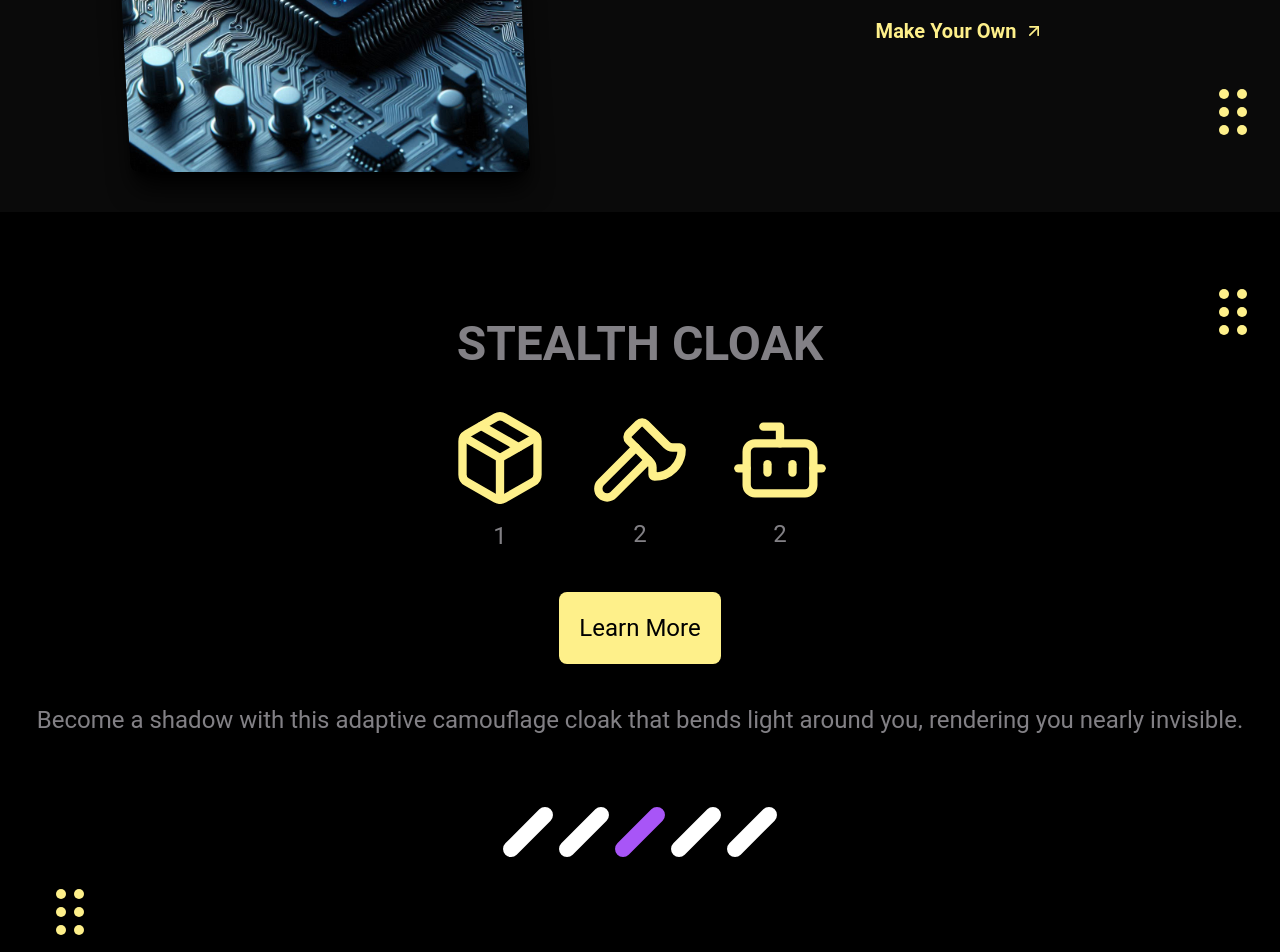
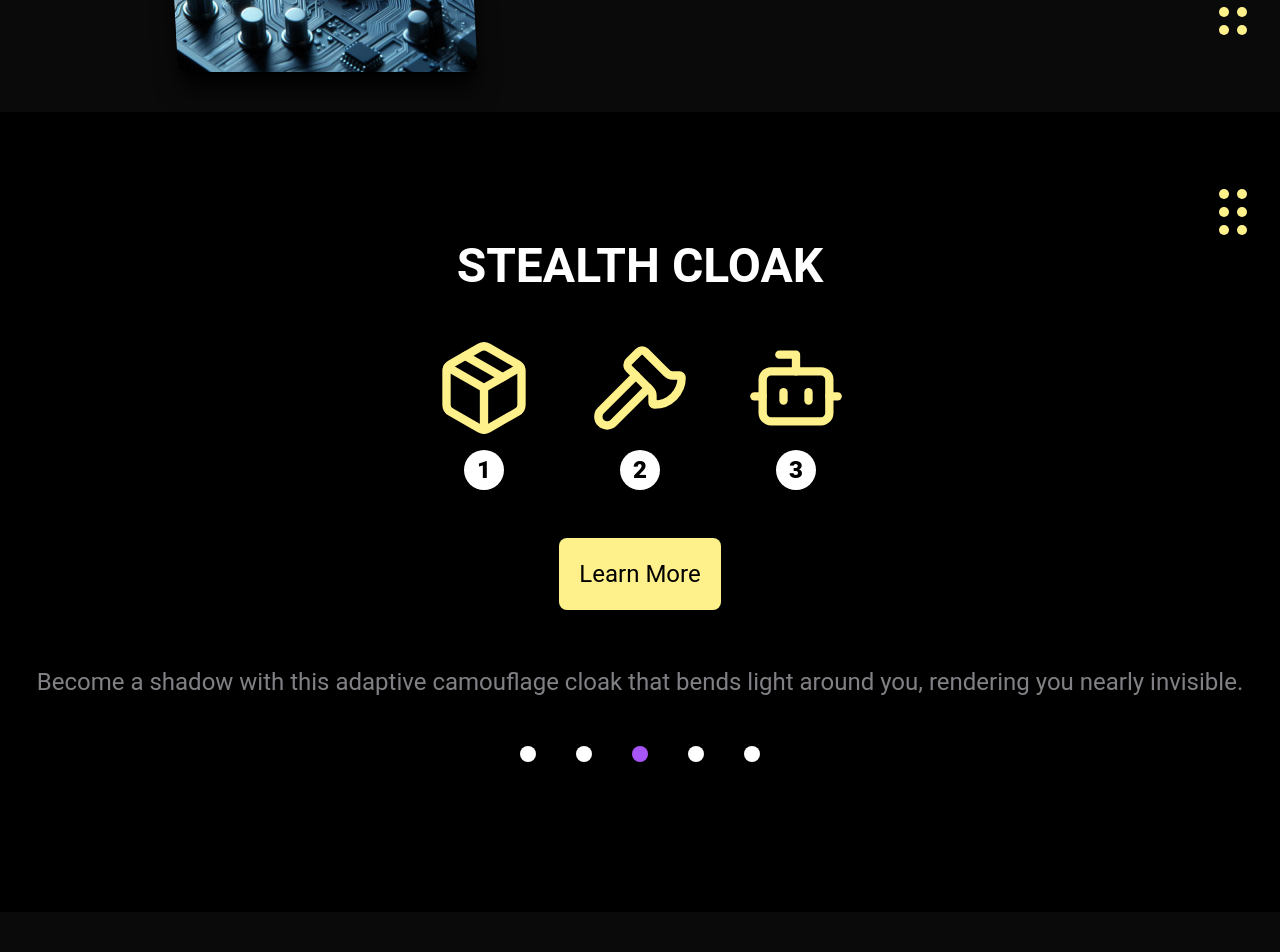
Before and after one commit to guitar6029/cyberpunk-recipe, a Next.js app: page / in a window 1280 px wide. Shown: the part 1680-2632 px from the top of the page. Built offline with nearby package versions, Linux system fonts and the light colour scheme.

Commit message:
added new responsive classes for smaller screens

```diff
--- /dev/null
+++ b/components/Dots/Dots.tsx
@@ -0,0 +1,78 @@
+export default function Dots({ direction }: { direction: string }) {
+  if (direction === "top-right") {
+    return (
+      <div className="absolute top-0 right-[3.5rem] w-[5px] h-[25vh] hidden md:flex md:flex-col justify-center gap-2">
+        <div className="flex flex-row gap-2">
+          <div className="flex flex-col gap-2">
+            <div className="rounded-full w-[10px] h-[10px] bg-yellow-200"></div>
+            <div className="rounded-full w-[10px] h-[10px] bg-yellow-200"></div>
+            <div className="rounded-full w-[10px] h-[10px] bg-yellow-200"></div>
+          </div>
+          <div className="flex flex-col gap-2">
+            <div className="rounded-full w-[10px] h-[10px] bg-yellow-200"></div>
+            <div className="rounded-full w-[10px] h-[10px] bg-yellow-200"></div>
+            <div className="rounded-full w-[10px] h-[10px] bg-yellow-200"></div>
+          </div>
+        </div>
+      </div>
+    );
+  }
+
+  if (direction === "top-left") {
+    return (
+      <div className="absolute top-0 left-[3.5rem] w-[5px] h-[25vh] hidden md:flex md:flex-col justify-center gap-2">
+        <div className="flex flex-row gap-2">
+          <div className="flex flex-col gap-2">
+            <div className="rounded-full w-[10px] h-[10px] bg-yellow-200"></div>
+            <div className="rounded-full w-[10px] h-[10px] bg-yellow-200"></div>
+            <div className="rounded-full w-[10px] h-[10px] bg-yellow-200"></div>
+          </div>
+          <div className="flex flex-col gap-2">
+            <div className="rounded-full w-[10px] h-[10px] bg-yellow-200"></div>
+            <div className="rounded-full w-[10px] h-[10px] bg-yellow-200"></div>
+            <div className="rounded-full w-[10px] h-[10px] bg-yellow-200"></div>
+          </div>
+        </div>
+      </div>
+    );
+  }
+
+  if (direction === "bottom-right") {
+    return (
+      <div className="hidden absolute bottom-0 right-[3.5rem] w-[5px] h-[25vh] md:flex md:flex-col justify-center gap-2">
+        <div className="flex flex-row gap-2">
+          <div className="flex flex-col gap-2">
+            <div className="rounded-full w-[10px] h-[10px] bg-yellow-200"></div>
+            <div className="rounded-full w-[10px] h-[10px] bg-yellow-200"></div>
+            <div className="rounded-full w-[10px] h-[10px] bg-yellow-200"></div>
+          </div>
+          <div className="flex flex-col gap-2">
+            <div className="rounded-full w-[10px] h-[10px] bg-yellow-200"></div>
+            <div className="rounded-full w-[10px] h-[10px] bg-yellow-200"></div>
+            <div className="rounded-full w-[10px] h-[10px] bg-yellow-200"></div>
+          </div>
+        </div>
+      </div>
+    );
+  }
+
+
+  if (direction === 'bottom-left') {
+    return (
+        <div className="hidden absolute bottom-0 left-[3.5rem] w-[5px] h-[25vh] md:flex md:flex-col justify-center gap-2">
+        <div className="flex flex-row gap-2">
+          <div className="flex flex-col gap-2">
+            <div className="rounded-full w-[10px] h-[10px] bg-yellow-200"></div>
+            <div className="rounded-full w-[10px] h-[10px] bg-yellow-200"></div>
+            <div className="rounded-full w-[10px] h-[10px] bg-yellow-200"></div>
+          </div>
+          <div className="flex flex-col gap-2">
+            <div className="rounded-full w-[10px] h-[10px] bg-yellow-200"></div>
+            <div className="rounded-full w-[10px] h-[10px] bg-yellow-200"></div>
+            <div className="rounded-full w-[10px] h-[10px] bg-yellow-200"></div>
+          </div>
+        </div>
+      </div>
+    )
+  }
+}
--- a/components/Footer/Footer.tsx
+++ b/components/Footer/Footer.tsx
@@ -3,13 +3,13 @@ import SecondaryBtn from "../Buttons/Nav/SecondaryBtn";
 
 const Footer: React.FC = () => {
   return (
-    <footer className="min-h-[50vh] flex sm:flex-col md:flex-row gap-2 items-center justify-around bg-black">
+    <footer className="min-h-[60vh] flex flex-col justify-center md:flex-row gap-2 items-center md:justify-around bg-black">
       <div className="flex flex-row  items-center gap-2">
         <SecondaryBtn btnText="hacks &copy;" />
         <span>2077</span>
       </div>
 
-      <div className="flex flex-row gap-10">
+      <div className="flex flex-col md:flex-row gap-10">
         <div className="flex flex-col gap-3">
           <h1 className="font-bold text-2xl text-[#828085]">Category</h1>
           <Link href={"/#"} className="text-xl text-purple-400 hover:underline">
--- a/components/Hero/Hero.tsx
+++ b/components/Hero/Hero.tsx
@@ -2,7 +2,7 @@ import { alkeron } from "@/public/fonts/fonts";
 
 const Hero: React.FC = () => {
   return (
-    <div className="relative flex flex-col justify-center min-h-screen mt-[5rem]">
+    <div className="relative flex flex-col justify-center min-h-screen mt-[5rem] animate-slide-in-left">
       <div className="absolute top-0 left-0 w-[100%] h-[0.15rem] bg-yellow-500 z-[-1]"></div>
       <div className="absolute top-0 left-0 w-[1rem] h-[100%] bg-yellow-500 z-[-1] "></div>
 
--- a/components/Overview/Overview.tsx
+++ b/components/Overview/Overview.tsx
@@ -3,6 +3,7 @@ import Link from "next/link";
 import { ArrowUpRight } from "lucide-react";
 import BlueprintBackdrop from "@/public/biohacks/neuralnterfaceHackChip.png";
 import SecondaryBtn from "../Buttons/Nav/SecondaryBtn";
+import Dots from "../Dots/Dots";
 
 const stackImg = [
   "/biohacks/gadgets/gadget1.png",
@@ -15,37 +16,9 @@ const stackImg = [
 const Overview: React.FC = () => {
   return (
     <div className="relative flex flex-col p-5 mt-15">
-      {/* top side characters */}
-      <div className="absolute top-0 left-[3.5rem] w-[5px] h-[25vh] flex flex-col justify-center gap-2">
-        <div className="flex flex-row gap-2">
-          <div className="flex flex-col gap-2">
-            <div className="rounded-full w-[10px] h-[10px] bg-yellow-200"></div>
-            <div className="rounded-full w-[10px] h-[10px] bg-yellow-200"></div>
-            <div className="rounded-full w-[10px] h-[10px] bg-yellow-200"></div>
-          </div>
-          <div className="flex flex-col gap-2">
-            <div className="rounded-full w-[10px] h-[10px] bg-yellow-200"></div>
-            <div className="rounded-full w-[10px] h-[10px] bg-yellow-200"></div>
-            <div className="rounded-full w-[10px] h-[10px] bg-yellow-200"></div>
-          </div>
-        </div>
-      </div>
 
-      {/* bottom side characters */}
-      <div className="absolute bottom-0 right-[3.5rem] w-[5px] h-[25vh] flex flex-col justify-center gap-2">
-        <div className="flex flex-row gap-2">
-          <div className="flex flex-col gap-2">
-            <div className="rounded-full w-[10px] h-[10px] bg-yellow-200"></div>
-            <div className="rounded-full w-[10px] h-[10px] bg-yellow-200"></div>
-            <div className="rounded-full w-[10px] h-[10px] bg-yellow-200"></div>
-          </div>
-          <div className="flex flex-col gap-2">
-            <div className="rounded-full w-[10px] h-[10px] bg-yellow-200"></div>
-            <div className="rounded-full w-[10px] h-[10px] bg-yellow-200"></div>
-            <div className="rounded-full w-[10px] h-[10px] bg-yellow-200"></div>
-          </div>
-        </div>
-      </div>
+      <Dots direction="top-left" />
+      <Dots direction="bottom-right" />
 
       <div className="grid sm:grid-cols-1 md:grid-cols-2 sm:gap-10  p-4">
         <div className="col-span-1 flex flex-col items-center justify-center gap-5 text-yellow-200 p-4 font-bold">
@@ -90,8 +63,8 @@ const Overview: React.FC = () => {
                     className="hover:shadow-purple-600  hover:scale-105 transition duration-300 ease-in rounded-lg shadow-xl shadow-black"
                     src={img}
                     alt="cyberpunk"
-                    width={400}
-                    height={400}
+                    width={300}
+                    height={300}
                   />
                 </div>
               );
@@ -106,7 +79,8 @@ const Overview: React.FC = () => {
               className="hover:shadow-purple-600  group-hover:scale-105 transition duration-300 ease-in skew-x-3 rounded-lg shadow-xl shadow-black"
               src={BlueprintBackdrop}
               alt="cyberpunk"
-              width={400}
+              width={300}
+              height={300}
               style={{ zIndex: 0 }}
             />
           </div>
--- a/components/Testimonials/Testimonials.tsx
+++ b/components/Testimonials/Testimonials.tsx
@@ -2,7 +2,7 @@ import Testimonial from "./Testimonial.tsx/Testimonial";
 import { testimonials, TTestimonial } from "@/dummydata/testimonials";
 const Testimonials = () => {
     return (
-        <div className="grid grid-cols-3 gap-10 p-4 mt-[5rem] ">
+        <div className="flex flex-col md:grid md:grid-cols-3 gap-10 p-4 mt-[5rem] ">
 
 
            {/* <h1 className="font-extrabold text-5xl uppercase p-3 ">What our users say</h1> */}
--- a/components/whatIsHacks/WhatIsHacks.tsx
+++ b/components/whatIsHacks/WhatIsHacks.tsx
@@ -1,8 +1,9 @@
 "use client";
-import { useState, useEffect } from 'react';
-import { Package, Axe, Bot } from 'lucide-react';
-import Link from 'next/link';
-import { slides, TSlide } from '@/dummydata/slides';
+import { useState, useEffect } from "react";
+import { Package, Axe, Bot } from "lucide-react";
+import Link from "next/link";
+import { slides, TSlide } from "@/dummydata/slides";
+import Dots from "../Dots/Dots";
 
 /**
  * make a slider , 5 slides
@@ -12,107 +13,88 @@ import { slides, TSlide } from '@/dummydata/slides';
  *
  */
 
-
-
 const WhatIsHacks = () => {
-
   const [currentSlide, setCurrentSlide] = useState(1);
 
   // add automatic slide change
   useEffect(() => {
-
     //set interval for 5 seconds
     const interval = setInterval(() => {
-            setCurrentSlide((prevSlide) => (prevSlide + 1) % slides.length)
-        }, 5000)
+      setCurrentSlide((prevSlide) => (prevSlide + 1) % slides.length);
+    }, 5000);
 
     return () => {
-            clearInterval(interval)
-        }
+      clearInterval(interval);
+    };
+  }, []);
 
-    }, [])
-
-    return (
-        slides[currentSlide] ? (
+  return slides[currentSlide] ? (
     <div className="relative bg-black w-full min-h-screen flex flex-col justify-center items-center">
-
-
-                <div className="absolute top-0 right-[3.5rem] w-[5px] h-[25vh] flex flex-col justify-center gap-2">
-                    <div className="flex flex-row gap-2">
-                        <div className="flex flex-col gap-2">
-                            <div className="rounded-full w-[10px] h-[10px] bg-yellow-200"></div>
-                            <div className="rounded-full w-[10px] h-[10px] bg-yellow-200"></div>
-                            <div className="rounded-full w-[10px] h-[10px] bg-yellow-200"></div>
+      <Dots direction="top-right" />
+      <div className="bg-black h-fit sm:flex-col sm:gap-10 md:flex-col items-center md:gap-2 justify-center sm:p-6 md:p-4 mt-5 ">
+        <div className="flex flex-col items-center gap-6">
+          <h1 className="break-words min-h-[4rem] md:text-5xl text-2xl uppercase col-span-1 text-center text-white font-bold">
+            {slides[currentSlide].title}
+          </h1>
+          <div className=" flex-col flex md:flex-row items-center gap-10">
+            <div className="hover:bg-neutral-700 transiiton duration-300 ease-in w-[100vw] md:w-fit p-2 group flex flex-col items-center gap-3">
+              <Package
+                className="group-hover:scale-105 transition duration-100 ease-in text-yellow-200"
+                size={100}
+              />
+              <span className="group-hover:scale-105 transition duration-100 ease-in font-extrabold text-black sm:text-xl md:text-2xl rounded-full bg-white w-10 h-10 flex items-center justify-center">
+                1
+              </span>
             </div>
-                        <div className="flex flex-col gap-2">
-                            <div className="rounded-full w-[10px] h-[10px] bg-yellow-200"></div>
-                            <div className="rounded-full w-[10px] h-[10px] bg-yellow-200"></div>
-                            <div className="rounded-full w-[10px] h-[10px] bg-yellow-200"></div>
+            <div className="hover:bg-neutral-700 transiiton duration-300 ease-in w-[100vw] md:w-fit p-2 group flex flex-col items-center gap-3">
+              <Axe
+                className="group-hover:scale-105 transition duration-100 ease-in text-yellow-200"
+                size={100}
+              />
+              <span className="group-hover:scale-105 transition duration-100 ease-in font-extrabold text-black sm:text-xl md:text-2xl rounded-full bg-white w-10 h-10 flex items-center justify-center">
+                2
+              </span>
             </div>
+            <div className="hover:bg-neutral-700 transiiton duration-300 ease-in w-[100vw] md:w-fit p-2 group flex flex-col items-center gap-3">
+              <Bot
+                className="group-hover:scale-105 transition duration-100 ease-in text-yellow-200"
+                size={100}
+              />
+              <span className="group-hover:scale-105 transition duration-100 ease-in font-extrabold text-black sm:text-xl md:text-2xl rounded-full bg-white w-10 h-10 flex items-center justify-center">
+                3
+              </span>
             </div>
-                </div>
-
-
-
-                <div className="absolute bottom-0 left-[3.5rem] w-[5px] h-[25vh] flex flex-col justify-center gap-2">
-                    <div className="flex flex-row gap-2">
-                        <div className="flex flex-col gap-2">
-                            <div className="rounded-full w-[10px] h-[10px] bg-yellow-200"></div>
-                            <div className="rounded-full w-[10px] h-[10px] bg-yellow-200"></div>
-                            <div className="rounded-full w-[10px] h-[10px] bg-yellow-200"></div>
-                        </div>
-                        <div className="flex flex-col gap-2">
-                            <div className="rounded-full w-[10px] h-[10px] bg-yellow-200"></div>
-                            <div className="rounded-full w-[10px] h-[10px] bg-yellow-200"></div>
-                            <div className="rounded-full w-[10px] h-[10px] bg-yellow-200"></div>
-                        </div>
-                    </div>
-                </div>
-
-
-
-
-                <div className="bg-black h-fit sm:flex-col sm:gap-10 md:flex-col items-center md:gap-2 justify-center sm:p-6 md:p-4 ">
-                    <div className="flex flex-col items-center gap-6 ">
-                        <h1 className="min-h-[4rem] md:text-5xl sm:text-2xl  uppercase col-span-1 font-bold text-center text-gray-for-dark-drop">{slides[currentSlide].title}</h1>
-                        <div className="flex flex-row items-center gap-10">
-                            <div className="group flex flex-col items-center gap-3">
-                                <Package className="group-hover:scale-105 transition duration-100 ease-in text-yellow-200" size={100} />
-                                <span className="group-hover:scale-105 transition duration-100 ease-in text-gray-for-dark-drop sm:text-xl md:text-2xl">1</span>
-                            </div>
-                            <div className=" group flex flex-col items-center gap-2">
-                                <Axe className="group-hover:scale-105 transition duration-100 ease-in text-yellow-200" size={100} />
-                                <span className="group-hover:scale-105 transition duration-100 ease-in text-gray-for-dark-drop sm:text-xl md:text-2xl">2</span>
-                            </div>
-                            <div className="group flex flex-col items-center gap-2">
-                                <Bot className="group-hover:scale-105 transition duration-100 ease-in text-yellow-200" size={100} />
-                                <span className="group-hover:scale-105 transition duration-100 ease-in text-gray-for-dark-drop sm:text-xl md:text-2xl">2</span>
-                            </div>
-
           </div>
           <div className="min-h-[2.5rem] sm:mt-4 sm:mb-4">
             {slides[currentSlide].linkTo ? (
               <Link href={slides[currentSlide].linkTo}>
-                                    <button className="hover:scale-105 transition duration-200 ease-in p-5 rounded-lg bg-yellow-200 text-black sm:text-xl md:text-2xl">Learn More</button>
+                <button className="hover:scale-105 transition duration-200 ease-in p-5 rounded-lg bg-yellow-200 text-black sm:text-xl md:text-2xl w-[100vw] md:w-fit">
+                  Learn More
+                </button>
               </Link>
             ) : null}
-
           </div>
-                        <p className="col-span-1 text-2xl text-center text-gray-for-dark-drop min-h-[4rem]">{slides[currentSlide].description}</p>
+          <p className="col-span-1 text-2xl text-center text-gray-for-dark-drop min-h-[4rem] p-4">
+            {slides[currentSlide].description}
+          </p>
         </div>
       </div>
 
       <div className="flex flex-row items-center justify-center p-4 gap-10 sm:mb-10">
         {slides.map((slide: TSlide, index: number) => {
           return (
-                            <div onClick={() => setCurrentSlide(index)} className={` ${index === currentSlide ? " bg-purple-500 " : " bg-white rotate-[45deg]"} rounded-lg w-[1rem] h-[4rem]  rotate-[45deg] cursor-pointer `} key={index}></div>
-                        )
+            <div
+              onClick={() => setCurrentSlide(index)}
+              className={` ${
+                index === currentSlide ? " bg-purple-500 " : " bg-white "
+              } rounded-lg w-[1rem] h-[1rem]  cursor-pointer `}
+              key={index}
+            ></div>
+          );
         })}
       </div>
     </div>
-        ) : null
-
-    );
-}
+  ) : null;
+};
 
 export default WhatIsHacks;
```
Also changed, not shown: components/OurPartners.tsx (+2 -30 lines), components/Testimonials/Testimonial.tsx/Testimonial.tsx (+3 -12 lines). Lines whose indentation alone changed are shown as unchanged.
